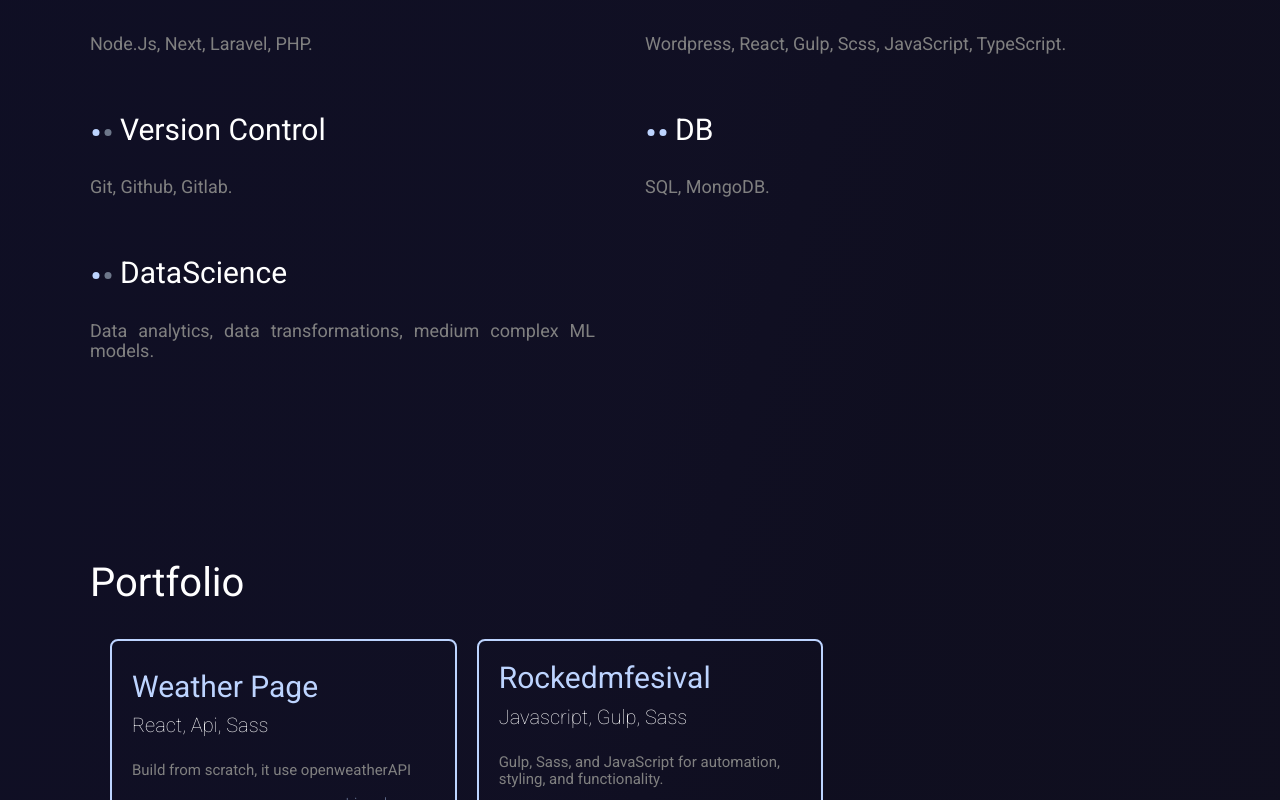
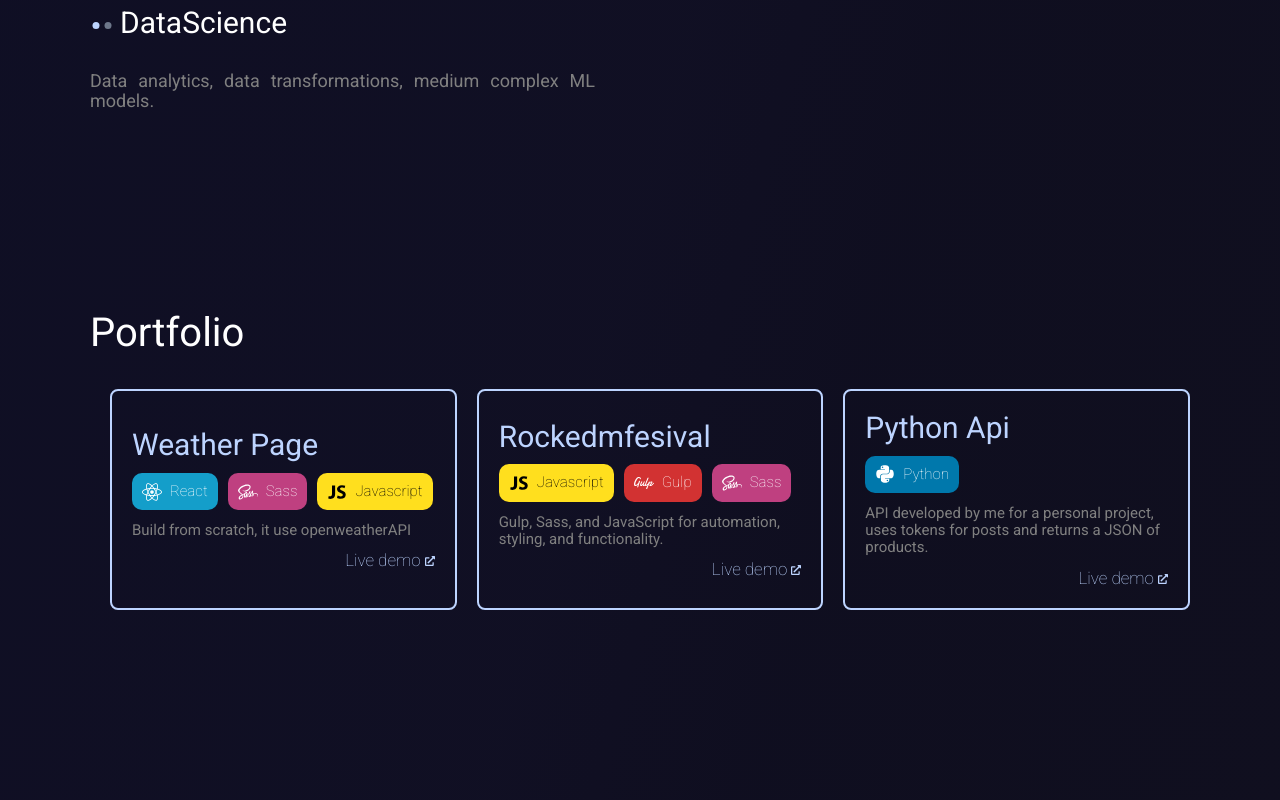
Before and after one commit to tobiasrf22/MiWeb, a React (Create React App) app: page / in a window 1280 px wide. Shown: the part 2000-2800 px from the top of the page. Built offline with nearby package versions, Linux system fonts and the light colour scheme.

Commit message:
updated portfolio
Portfolio update. Now the techs are more beatiful and are better than before.

Also I fix te border problem with the cards, between portfolio, experience and education.

```diff
--- a/src/components/ui/Portfolio.jsx
+++ b/src/components/ui/Portfolio.jsx
@@ -1,5 +1,10 @@
 import React from 'react'
 import { FaExternalLinkAlt } from "react-icons/fa";
+import { FaReact } from "react-icons/fa";
+import { FaSass } from "react-icons/fa";
+import { IoLogoJavascript } from "react-icons/io";
+import { SiGulp } from "react-icons/si";
+import { FaPython } from "react-icons/fa";
 
 
 
@@ -8,17 +13,54 @@ export const Portfolio = () => {
     <section id="portfolio" className="portfolio contenedor2">
       <h2>Portfolio</h2>
       <div className='cards'>
-        <div className='card'>
+        <div className='cardP'>
           <h3>Weather Page</h3>
-          <h4>React, Api, Sass</h4>
+          <div className='technologies'>
+            <div className='tech react'>
+              <FaReact size={20} />
+              <h4>React</h4>
+            </div>
+            <div className='tech sass'>
+              <FaSass size={20} />
+              <h4>Sass</h4>
+            </div>
+            <div className='tech javascript'>
+              <IoLogoJavascript size={20} />
+              <h4>Javascript</h4>
+            </div>
+          </div>
           <p>Build from scratch, it use openweatherAPI</p>
           <a target="_blank" href='https://weather-react-app-lemon.vercel.app/'>Live demo <FaExternalLinkAlt size={10} /></a>
         </div>
-        <div className='card'>
+        <div className='cardP'>
           <h3>rockedmfesival</h3>
-          <h4>Javascript, Gulp, Sass</h4>
+          <div className='technologies'>
+            <div className='tech javascript'>
+              <IoLogoJavascript size={20} />
+              <h4>Javascript</h4>
+            </div>
+            <div className='tech gulp'>
+              <SiGulp size={20} />
+              <h4>Gulp</h4>
+            </div>
+            <div className='tech sass'>
+              <FaSass size={20} />
+              <h4>Sass</h4>
+            </div>
+          </div>
           <p>Gulp, Sass, and JavaScript for automation, styling, and functionality.</p>
           <a target="_blank" href='https://rockedmfesival.netlify.app/'>Live demo <FaExternalLinkAlt size={10} /></a>
+        </div>
+        <div className='cardP'>
+          <h3>Python Api</h3>
+          <div className='technologies'>
+            <div className='tech python'>
+              <FaPython size={20} />
+              <h4>Python</h4>
+            </div>
+          </div>
+          <p>API developed by me for a personal project, uses tokens for posts and returns a JSON of products.</p>
+          <a target="_blank" href='https://weather-react-app-lemon.vercel.app/'>Live demo <FaExternalLinkAlt size={10} /></a>
         </div>
       </div>
     </section>
--- a/src/styles/layout/_portfolio.scss
+++ b/src/styles/layout/_portfolio.scss
@@ -3,25 +3,27 @@
 
     .cards {
         display: grid;
-        grid-template-columns: repeat(3,1fr);
+        grid-template-columns: repeat(3, 1fr);
     }
-    @include phone{
-        .cards{
+
+    @include phone {
+        .cards {
             display: grid;
-            grid-template-columns: repeat(1,1fr);
+            grid-template-columns: repeat(1, 1fr);
         }
     }
-    @include tablet{
-        .cards{
+
+    @include tablet {
+        .cards {
             display: grid;
-            grid-template-columns: repeat(3,1fr);
+            grid-template-columns: repeat(3, 1fr);
         }
 
     }
 
 }
 
-.card {
+.cardP {
     background-color: transparent;
     border: solid 0.2rem $celeste;
     padding: 2rem;
@@ -29,25 +31,35 @@
     flex-direction: column;
     justify-content: center;
     color: $blanco;
+    min-height: 21rem;
 
-    h3,h5{
+    margin: 0 0 20px 20px;
+    border-radius: 8px;
+    max-width: 400px;
+
+    h3,
+    h5 {
         text-transform: capitalize;
     }
-    h3{
-        margin: 0 0;
+
+    h3 {
+        margin: 0; /* Agregamos esta línea para eliminar el margen superior e inferior */
         color: $celeste;
+    }
 
-    }
     h5 {
         font-size: 1.5rem;
         font-weight: 300;
         color: $celeste;
 
     }
+
     p {
+        margin: 1.2rem 0; /* Ajusta el margen superior e inferior según sea necesario */
         color: grey;
-      font-size: 1.5rem;
+        font-size: 1.5rem;
     }
+
     a {
         font-size: 1.7rem;
         color: $celeste;
@@ -55,3 +67,46 @@
         text-align: right;
     }
 }
+
+.technologies {
+    margin-top: 1rem;
+    display: flex;
+    flex-direction: row;
+    gap: 1rem;
+
+    .tech {
+        display: flex;
+        flex-direction: row;
+        align-items: center;
+        gap: .8rem;
+        width: auto;
+        padding: 0 1rem;
+        border-radius: 1rem;
+
+        h4 {
+            font-size: 1.5rem;
+        }
+    }
+
+}
+
+
+.react {
+    background-color: #149eca;
+}
+
+.sass {
+    background-color: #bf4080;
+}
+
+.javascript {
+    background-color: #ffdf1e;
+    color: black
+}
+
+.gulp{
+    background-color: #d23232;
+}
+.python{
+    background-color: #0078ac;
+}
--- a/src/styles/layout/_principal.scss
+++ b/src/styles/layout/_principal.scss
@@ -40,13 +40,13 @@
     justify-content: center;
     align-items: center;
     @include phone{
-        margin-top: 25rem;
+        margin-top: 5rem;
     }
     @include tablet{
-        margin-top: 50rem;
+        margin-top: 5rem;
     }
     @include pc{
-        margin-top: 40rem;
+        margin-top: 15rem;
     }
     .bajar{
         background-color: transparent;
```
